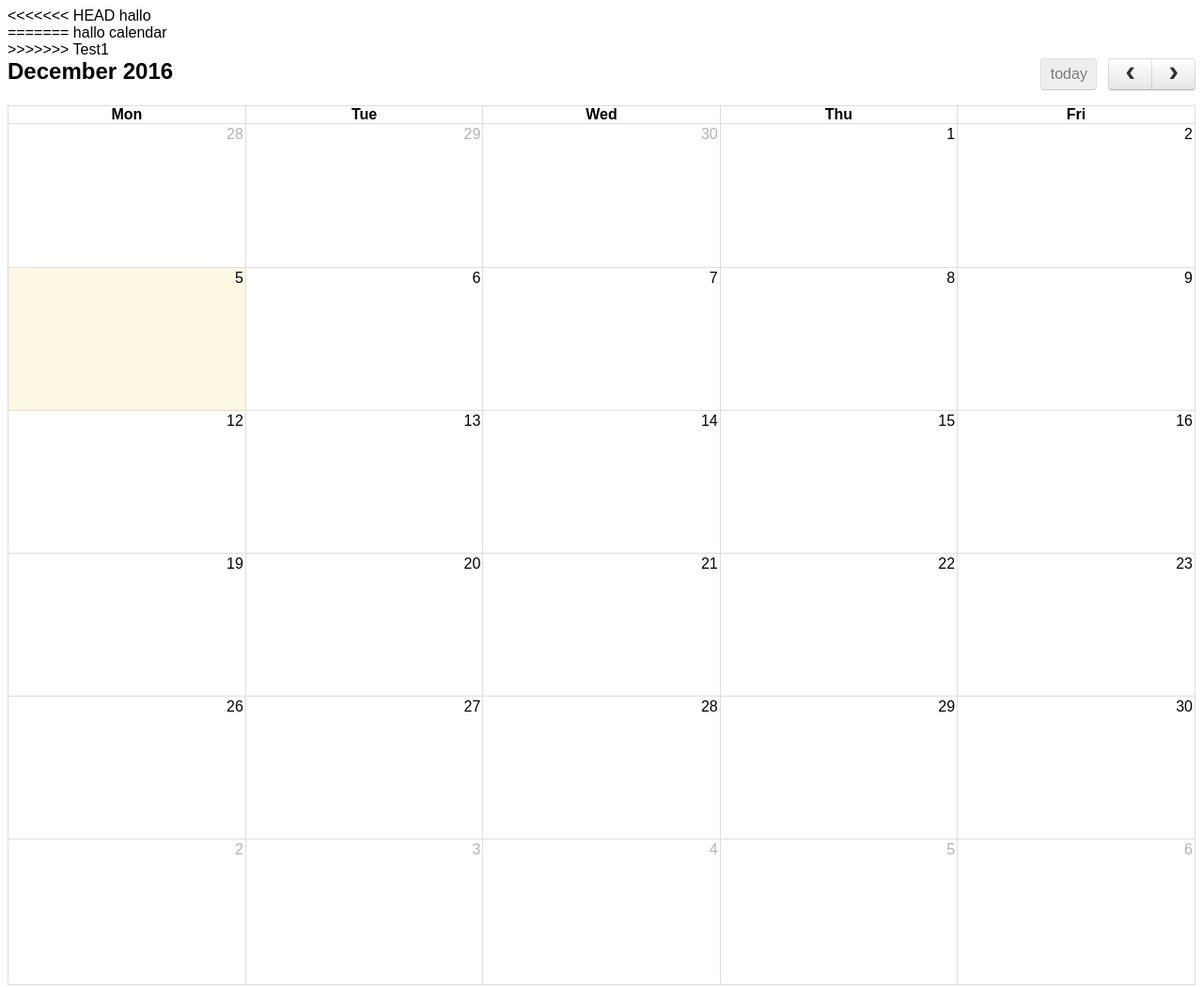
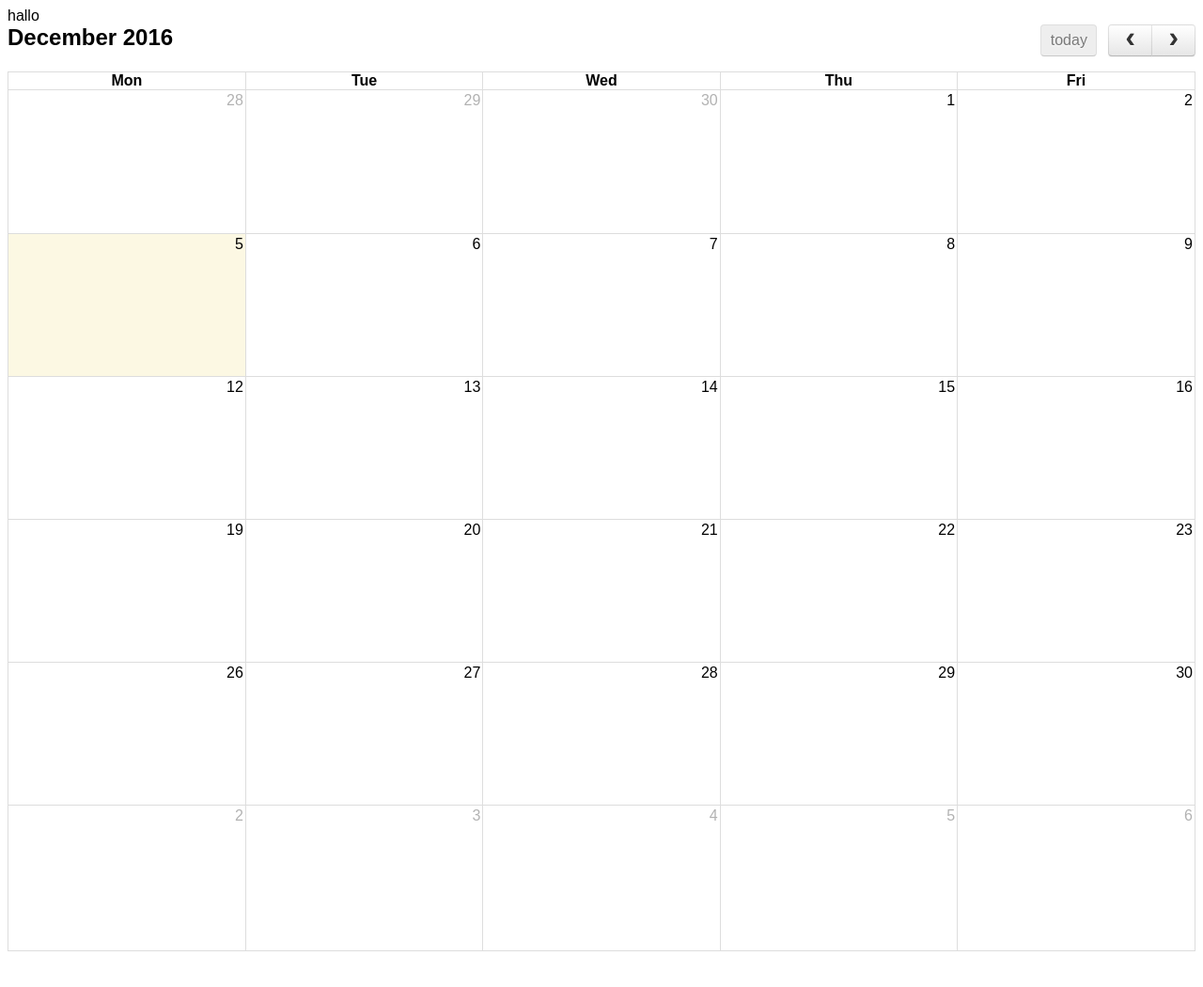
Before and after one commit to EmilyJaeger/jQueryTutoriumBeispiele-master-2, a plain HTML site: page 00-exampleCalendar/index.html in a window 1280 px wide. Shown: the whole page at 94% size. After the commit the page ends 1020 px from the top, so only its background shows below. Drawn offline with nearby package versions, Linux system fonts and the light colour scheme.

Commit message:
Konflikt gelöst

```diff
--- a/00-exampleCalendar/index.html
+++ b/00-exampleCalendar/index.html
@@ -22,11 +22,8 @@
 </head>
 
 <body>
-<<<<<<< HEAD
 	hallo <br>
-=======
-	hallo calendar<br>
->>>>>>> Test1
+
 	<div id="calendar"></div>
 </body>
 
```
